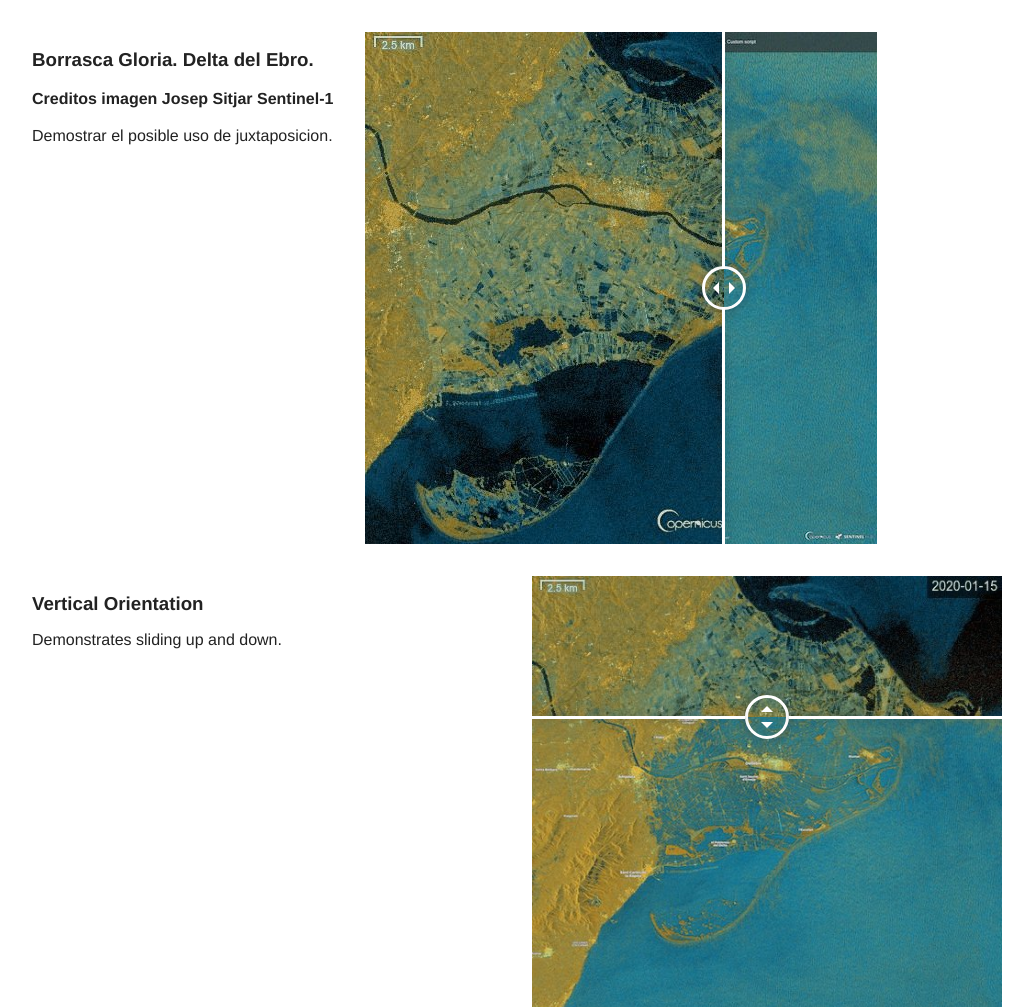
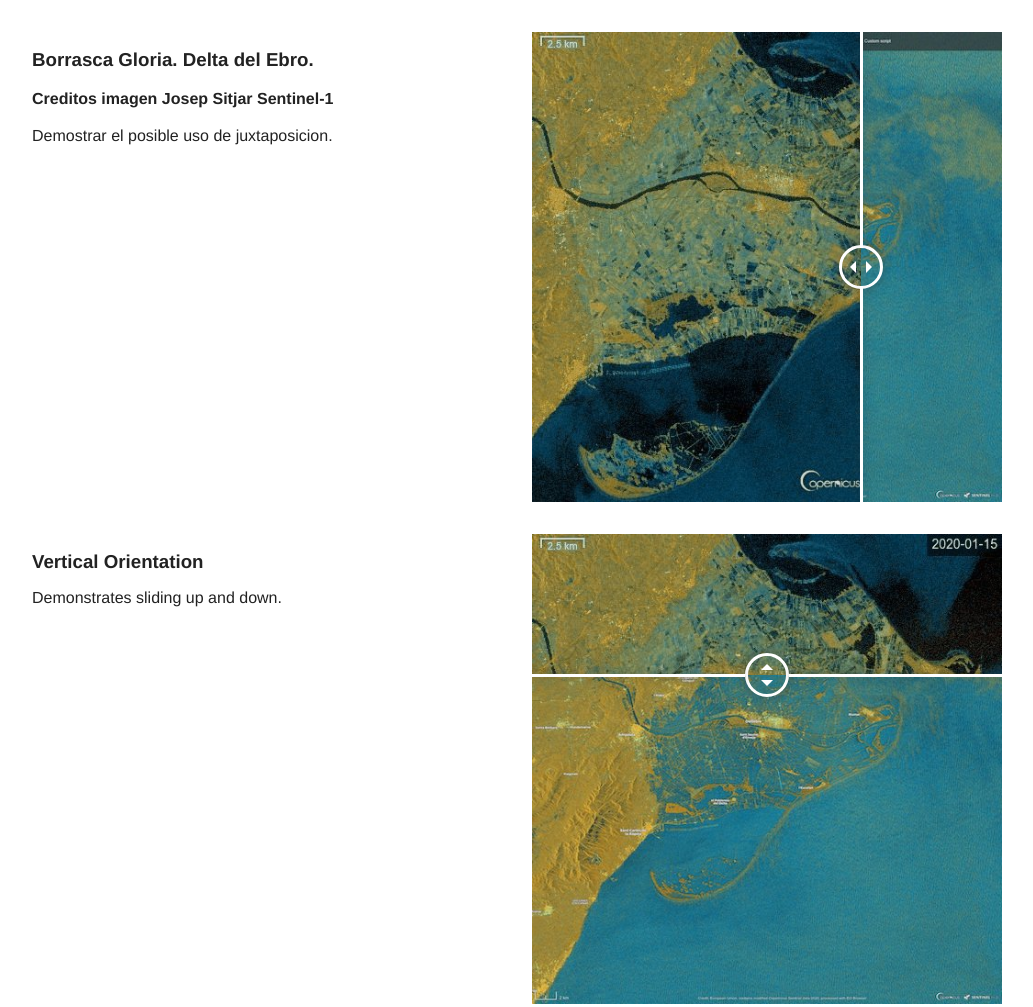
Before and after one commit to Lauraruizoliveros/juxtaposition, a website: page index.htm in a window 1280 px wide. Shown: the top 1007 px of the page, without its empty margins (123-1156 px from the left). Drawn offline with nearby package versions, Linux system fonts and the light colour scheme; files whose address does not match are found by name.

Commit message:
Update index.htm

```diff
--- a/index.htm
+++ b/index.htm
@@ -1,14 +1,9 @@
 <!DOCTYPE html>
-<!-- paulirish.com/2008/conditional-stylesheets-vs-css-hacks-answer-neither/ -->
-<!--[if lt IE 7 ]> <html class="ie6" lang="en"> <![endif]-->
-<!--[if IE 7 ]>    <html class="ie7" lang="en"> <![endif]-->
-<!--[if IE 8 ]>    <html class="lt-ie9" lang="en"> <![endif]-->
-<!--[if IE 9 ]>    <html class="lt-ie10" lang="en"> <![endif]-->
-<!--[if (gte IE 9)|!(IE)]><!--> <html lang="en"> <!--<![endif]-->
+<html lang="en"> <!--<![endif]-->
 <head>
   <meta charset="utf-8" />
   <meta name="viewport" content="width=device-width, initial-scale=1.0" />
-  <title>twentytwenty</title>
+  <title>Borrasca Gloria</title>
   <link href="css/foundation.css" rel="stylesheet" type="text/css" />
   <link href="css/twentytwenty.css" rel="stylesheet" type="text/css" />
 </head>
@@ -25,7 +20,7 @@
        <p>Demostrar el posible uso de juxtaposicion.</p>
      </div>
 
-      <div class="large-8 columns">
+      <div class="large-6 columns">
         <div class="img2">
           <img src="mg2/Gloria_15_Enero.jpeg" />
           <img src="img2/Gloria_21_Enero.jpeg" />
```
Lines whose indentation alone changed are shown as unchanged.
